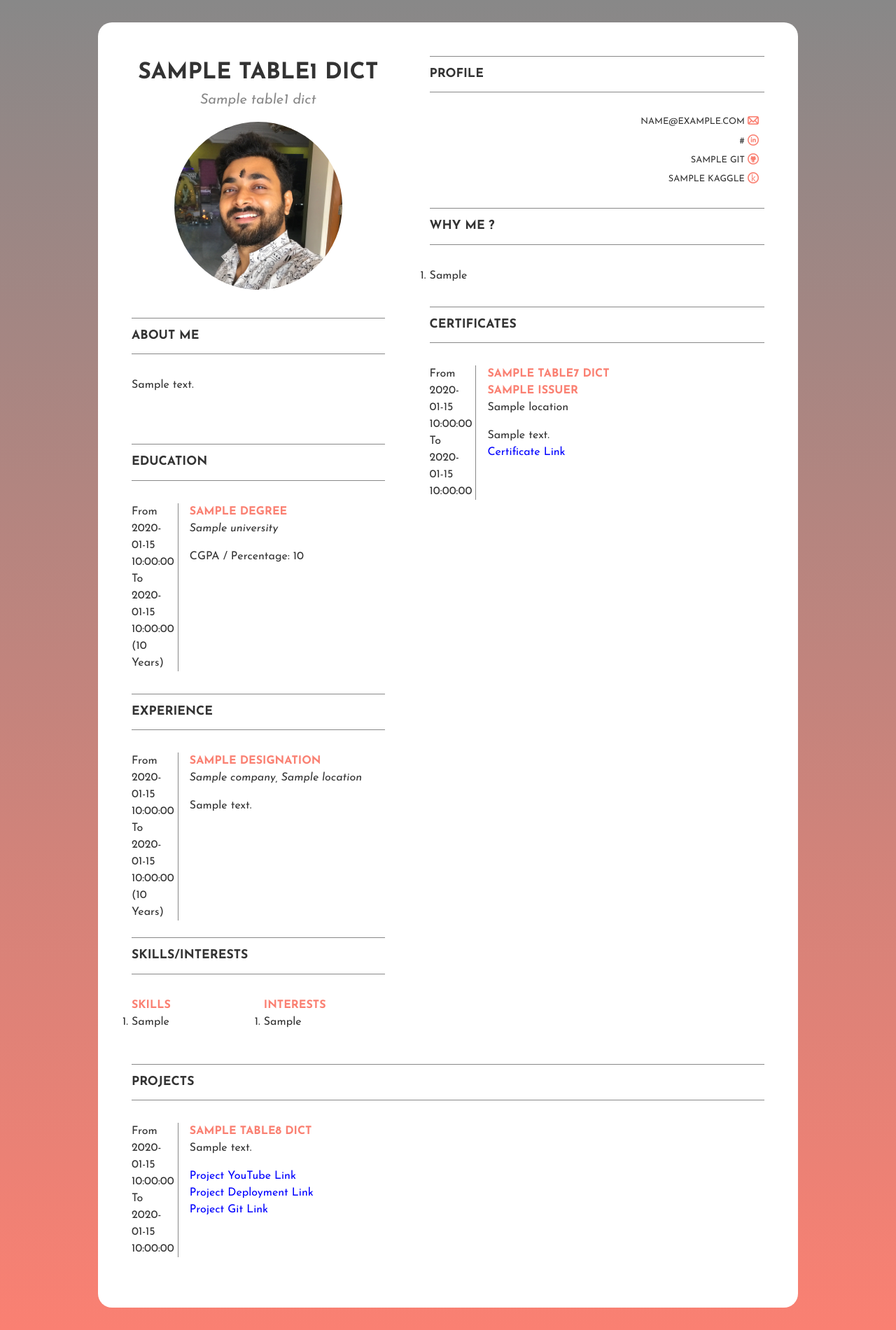
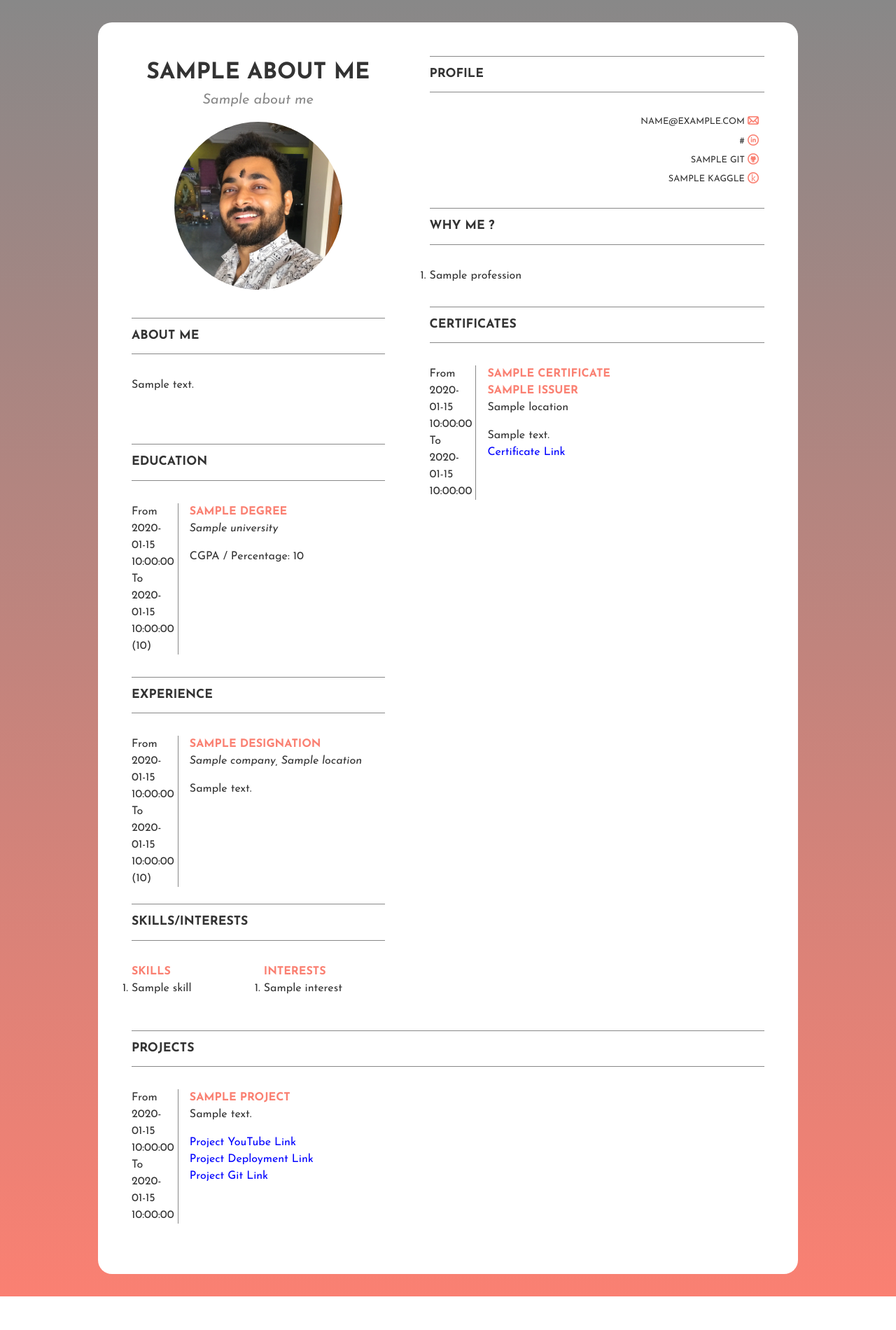
Before and after one commit to JuelBasak/Dynamic-Resume, a Flask app: template templates/index.html in a window 1280 px wide. Shown: the whole page at 70% size. After the commit the page ends 1852 px from the top, so only its background shows below. Run offline with Flask 2, Linux system fonts and the light colour scheme; the template is opened without the code that fills it: most values are stand-ins (such as "Sample title", 1, 10 or a date in 2020).

Commit message:
Main dict fixed. Fixing HTML

```diff
--- a/main.py
+++ b/main.py
@@ -30,10 +30,8 @@ def get_data(database_dir, database_name):
     main_dict = {}
     for sheet_name in sheet_names:
         main_dict[sheet_name] = get_data_helper(database_location=database_location, sheet_name=sheet_name)
-
     print(main_dict)
-
-
+    return main_dict
 
 @app.route('/', methods=['GET', 'POST'])
 def main():
--- a/templates/index.html
+++ b/templates/index.html
@@ -16,46 +16,46 @@
   <div class="resume">
     <div class="column">
       <section class="profile">
-        <h1>{{main_dict['table1_dict']['name']}}</h1>
-        <p><em>{{main_dict['table1_dict']['heading']}}</em></p>
+        <h1>{{main_dict['ABOUT_ME'][0]['NAME']}}</h1>
+        <p><em>{{main_dict['ABOUT_ME'][0]['HEADING']}}</em></p>
         <img src="/static/images/photo.jpg" alt="">
       </section>
 
       <section class="section1">
         <h2>About Me</h2>
         <section class="objectives">
-          <p>{{main_dict['table1_dict']['description']}}</p>
+          <p>{{main_dict['ABOUT_ME'][0]['DESCRIPTION']}}</p>
         </section>
 
         <br><br><br>
 
-        <section class="education">
+        <section class="EDUCATION">
           <h2>Education</h2>
           <ul class="timeline">
             <li class="event">
-              <span class="duration">From {{main_dict['table2_dict']['start_date']}} To {{main_dict['table2_dict']['end_date']}} ({{main_dict['table2_dict']['duration']}} Years) </span>
+              <span class="duration">From {{main_dict['EDUCATION']['START_DATE']}} To {{main_dict['EDUCATION']['END_DATE']}} ({{main_dict['EDUCATION']['DURATION']}}) </span>
               <div class="content">
-                <h3>{{main_dict['table2_dict']['degree']}}</h3>
-                <p><em>{{main_dict['table2_dict']['university']}}</em></p>
-                <p>CGPA / Percentage: {{main_dict['table2_dict']['score']}}</p>
+                <h3>{{main_dict['EDUCATION']['DEGREE']}}</h3>
+                <p><em>{{main_dict['EDUCATION']['UNIVERSITY']}}</em></p>
+                <p>CGPA / Percentage: {{main_dict['EDUCATION']['SCORE']}}</p>
               </div>
             </li>
           </ul>
         </section>
 
         <section class="experience">
-          <h2>Experience</h2>
+          <h2>experience</h2>
           <ul class="timeline">
 
-            {% for i in main_dict['table3_dict']%}
+            {% for i in main_dict['EXPERIENCE'] %}
 
             <li class="event">
-              <span class="duration">From {{i['start_date']}} To {{i['end_date']}} ({{i['duration']}} Years)</span>
+              <span class="duration">From {{i['START_DATE']}} To {{i['END_DATE']}} ({{i['DURATION']}})</span>
               <div class="content">
-                <h3>{{i['designation']}}</h3>
-                <p><em>{{i['company']}}, {{i['location']}}</em></p>
+                <h3>{{i['DESIGNATION']}}</h3>
+                <p><em>{{i['COMPANY']}}, {{i['LOCATION']}}</em></p>
                 <p>
-                  {{i['details']}}
+                  {{i['DETAILS']}}
                 </p>
               </div>
             </li>
@@ -71,7 +71,7 @@
           <li>
             <h3>Skills</h3>
             <ol type="1">
-              {% for i in main_dict['table4_dict'] %}
+              {% for i in main_dict['SKILLS'] %}
                 <li>{{i}}</li>
               {% endfor %}
             </ol>
@@ -79,7 +79,7 @@
           <li>
             <h3>Interests</h3>
             <ol type="1">
-              {% for i in main_dict['table5_dict'] %}
+              {% for i in main_dict['INTERESTS'] %}
                 <li>{{i}}</li>
               {% endfor %}
             </ol>
@@ -94,17 +94,17 @@
         <br>
         <ul>
 
-          <li><a href="mailto:{{main_dict['table1_dict']['email']}}">{{main_dict['table1_dict']['email']}}</a>
+          <li><a href="mailto:{{main_dict['ABOUT_ME']['EMAIL']}}">{{main_dict['ABOUT_ME']['EMAIL']}}</a>
             <img src="/static/images/mail-64.png" alt="">
           </li>
-          <li><a href="https://www.{{main_dict['table1_dict']['linkedin']}}"
-              target="_blank">{{main_dict['table1_dict']['linkedin']}}</a>
+          <li><a href="https://www.{{main_dict['ABOUT_ME']['LINKEDIN']}}"
+              target="_blank">{{main_dict['ABOUT_ME']['LINKEDIN']}}</a>
             <img src="/static/images/linkedin-5-64.png" alt="">
           </li>
-          <li><a href="https://{{main_dict['table1_dict']['git']}}" target="_blank">{{main_dict['table1_dict']['git']}}</a>
+          <li><a href="https://{{main_dict['ABOUT_ME']['GIT']}}" target="_blank">{{main_dict['ABOUT_ME']['GIT']}}</a>
             <img src="/static/images/github-10-64.png" alt="">
           </li>
-          <li><a href="https://www.{{main_dict['table1_dict']['kaggle']}}" target="_blank">{{main_dict['table1_dict']['kaggle']}}</a>
+          <li><a href="https://www.{{main_dict['ABOUT_ME']['kaggle']}}" target="_blank">{{main_dict['ABOUT_ME']['KAGGLE']}}</a>
             <img src="/static/images/kaggle.png" alt="">
           </li>
         </ul>
@@ -115,30 +115,31 @@
         <section class="objectives">
           <p>
           <ol type="1">
-            {% for i in main_dict['table6_dict'] %}
+            {% for i in main_dict['PROFESSION'] %}
                 <li>{{i}}</li>
               {% endfor %}
           </ol>
           </p>
         </section>
+      </section>
 
         <section class="certificates">
           <h2>Certificates</h2>
 
-          {% for i in main_dict['table7_dict'] %}
+          {% for i in main_dict['CERTIFICATES'] %}
 
             <ul class="timeline">
               <li class="event">
-                <span class="duration">From {{i['start_date']}} To {{i['end_date']}}</span>
+                <span class="duration">From {{i['START_DATE']}} To {{i['END_DATE']}}</span>
 
                 <div class="content">
-                  <h3>{{i['certificate_name']}}</h3>
-                  <h3>{{i['issuer']}}</h3>
-                  <p>{{i['location']}}</p>
-                  <p>{{i['details']}}</p>
+                  <h3>{{i['CERTIFICATE_NAME']}}</h3>
+                  <h3>{{i['ISSUER']}}</h3>
+                  <p>{{i['LOCATION']}}</p>
+                  <p>{{i['DETAILS']}}</p>
                   <p>
                     <a style="color:blue;"
-                      href="{{i['certificate_link']}}"
+                      href="{{i['CERTIFICATE_LINK']}}"
                       target="_blank">Certificate Link</a>
                   </p>
                 </div>
@@ -147,40 +148,39 @@
           <br>
           {% endfor %}
         </section>
-      </section>
     </div>
   </div>
 
   <section class="project">
     <h2>Projects</h2>
 
-    {% for i in main_dict['table8_dict'] %}
+    {% for i in main_dict['PROJECTS'] %}
 
     <ul class="timeline">
       <li class="event">
-        <span class="duration">From {{i['start_date']}} To {{i['end_date']}}</span>
+        <span class="duration">From {{i['START_DATE']}} To {{i['END_DATE']}}</span>
 
         <div class="content">
-          <h3>{{i['project_name']}}</h3>
-          <p>{{i['details']}}
+          <h3>{{i['PROJECT_NAME']}}</h3>
+          <p>{{i['DETAILS']}}
           </p>
-          {% if i['youtube_link'] != None %}
+          {% if i['YOUTUBE_LINK'] != None %}
           <p>
-            <a style="color:blue;" href="{{i['youtube_link']}}" target="_blank">Project
+            <a style="color:blue;" href="{{i['YOUTUBE_LINK']}}" target="_blank">Project
               YouTube Link</a>
           </p>
           {% endif %}
 
-          {% if i['project_deployment_link'] != '' %}
+          {% if i['DEPLOYMENT_LINK'] != '' %}
           <p>
-            <a style="color:blue;" href="{{i['project_deployment_link']}}" target="_blank">Project
+            <a style="color:blue;" href="{{i['DEPLOYMENT_LINK']}}" target="_blank">Project
               Deployment Link</a>
           </p>
           {% endif %}
 
-          {% if i['project_git_link'] != '' %}
+          {% if i['GIT_LINK'] != '' %}
           <p>
-            <a style="color:blue;" href="{{i['project_git_link']}}" target="_blank">Project
+            <a style="color:blue;" href="{{i['GIT_LINK']}}" target="_blank">Project
               Git Link</a>
           </p>
           {% endif %}
@@ -189,6 +189,7 @@
     </ul>
     <br>
     {% endfor %}
+  </section>
 </body>
 
 </html>
```
Also changed, not shown: 1 other file.
